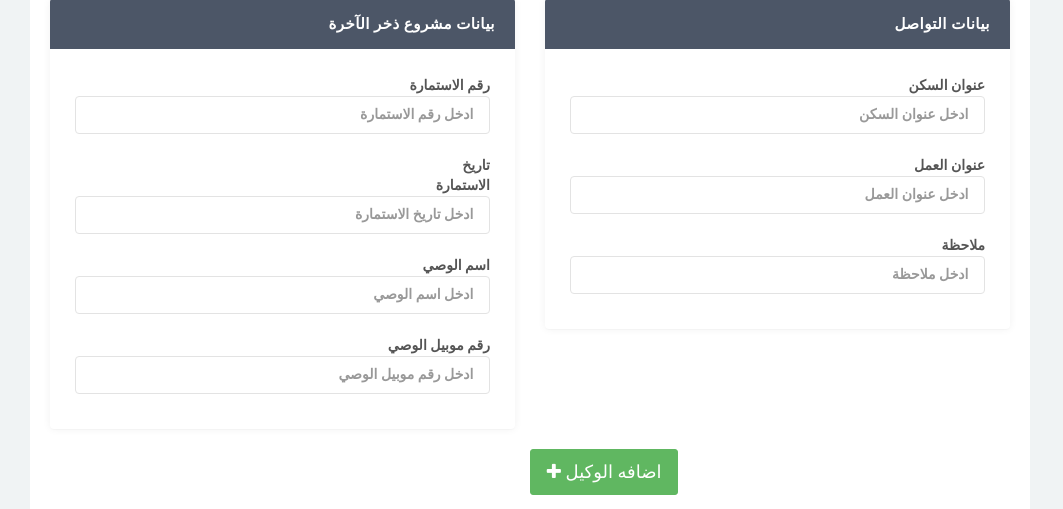
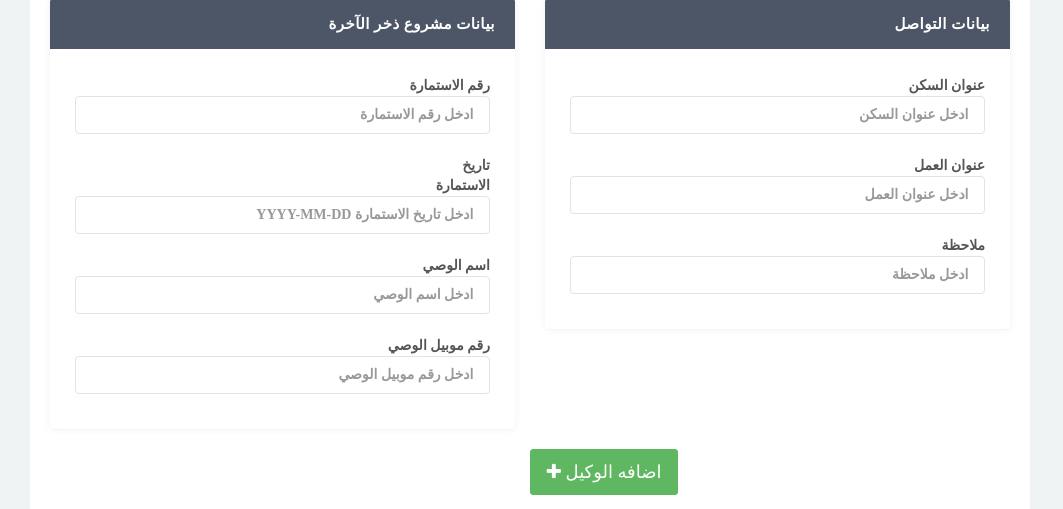
Before and after one commit to ahmed1amen/Orginazation, a PHP site: page /Agents.php?do=add in a window 1280 px wide. Shown: the part 1057-1566 px from the top of the page, without its empty margins (0-1063 px from the left). Run offline with PHP 8.4, Linux system fonts and the light colour scheme; data that the repository does not hold is empty.

Commit message:
Modified Message to enter DATE in a correct way

```diff
--- a/Views/Agent_Component.php
+++ b/Views/Agent_Component.php
@@ -193,7 +193,7 @@
                     <div class="col-sm-12">
                         <input required name="Form_Date" type="text"
                                class="form-control"
-                               placeholder=" ادخل تاريخ الاستمارة">
+                               placeholder=" ادخل تاريخ الاستمارة YYYY-MM-DD">
                     </div>
                 </div>
                 <div class="form-group">
```
